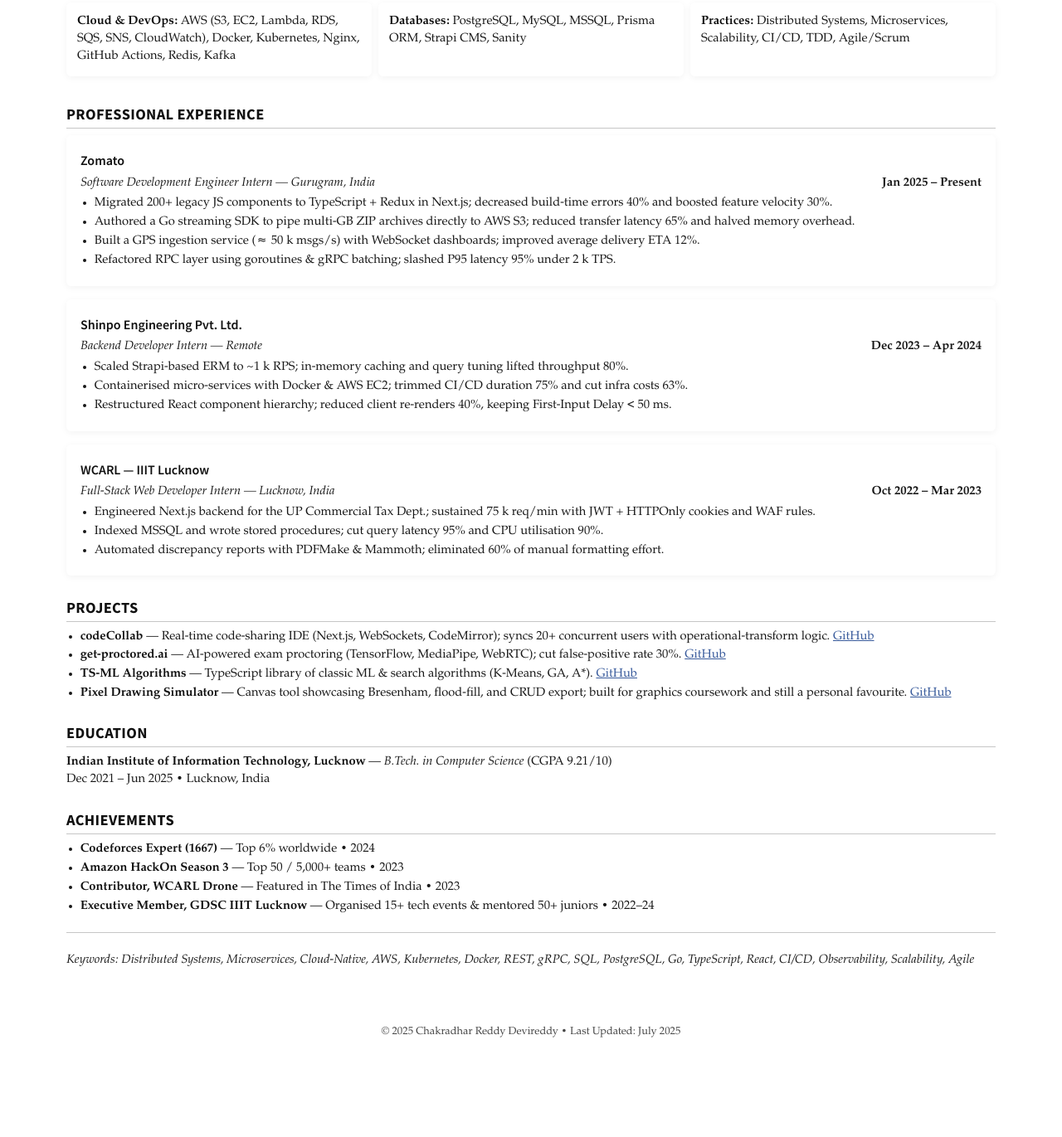
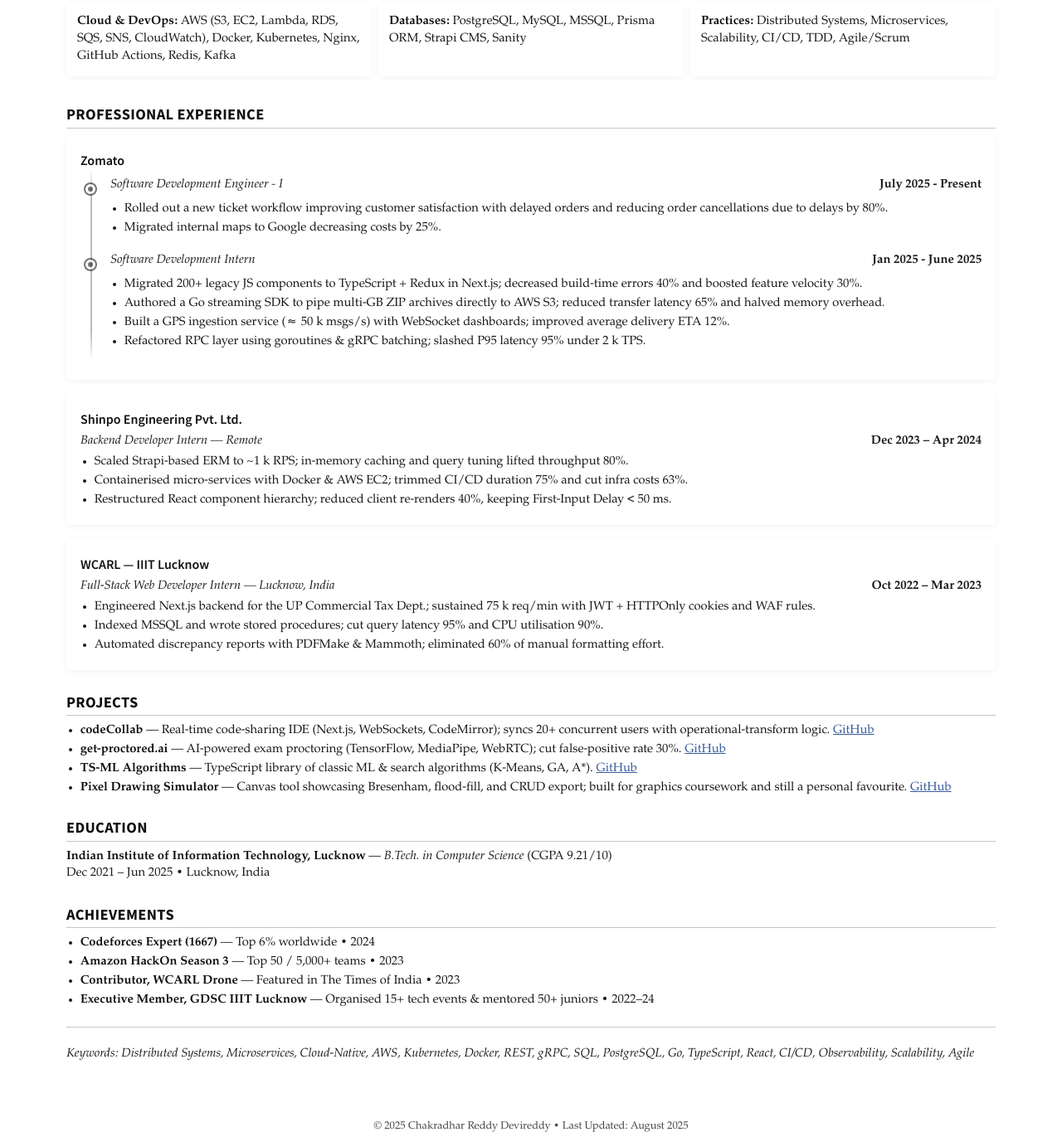
Before and after one commit to chakri68/resume, a plain HTML site: page index.html in a window 1280 px wide. Shown: the part 423-1794 px from the top of the page at 83% size. Before the commit the page ends 1732 px from the top, so only its background shows below. Drawn offline with Linux system fonts and the light colour scheme.

Commit message:
feat: update resume structure to include multiple positions and achievements for better representation

```diff
--- a/fullstack.json
+++ b/fullstack.json
@@ -57,11 +57,26 @@
       "title": "Software Development Engineer Intern",
       "location": "Gurugram, India",
       "period": "Jan 2025 – Present",
-      "achievements": [
-        "Migrated 200+ legacy JS components to TypeScript + Redux in Next.js; decreased build‑time errors 40% and boosted feature velocity 30%.",
-        "Authored a Go streaming SDK to pipe multi‑GB ZIP archives directly to AWS S3; reduced transfer latency 65% and halved memory overhead.",
-        "Built a GPS ingestion service (≈ 50 k msgs/s) with WebSocket dashboards; improved average delivery ETA 12%.",
-        "Refactored RPC layer using goroutines & gRPC batching; slashed P95 latency 95% under 2 k TPS."
+      "achievements": [],
+      "positions": [
+        {
+          "title": "Software Development Engineer - I",
+          "period": "July 2025 - Present",
+          "achievements": [
+            "Rolled out a new ticket workflow improving customer satisfaction with delayed orders and reducing order cancellations due to delays by 80%.",
+            "Migrated internal maps to Google decreasing costs by 25%."
+          ]
+        },
+        {
+          "title": "Software Development Intern",
+          "period": "Jan 2025 - June 2025",
+          "achievements": [
+            "Migrated 200+ legacy JS components to TypeScript + Redux in Next.js; decreased build‑time errors 40% and boosted feature velocity 30%.",
+            "Authored a Go streaming SDK to pipe multi‑GB ZIP archives directly to AWS S3; reduced transfer latency 65% and halved memory overhead.",
+            "Built a GPS ingestion service (≈ 50 k msgs/s) with WebSocket dashboards; improved average delivery ETA 12%.",
+            "Refactored RPC layer using goroutines & gRPC batching; slashed P95 latency 95% under 2 k TPS."
+          ]
+        }
       ]
     },
     {
@@ -137,6 +152,6 @@
   "keywords": "Distributed Systems, Microservices, Cloud‑Native, AWS, Kubernetes, Docker, REST, gRPC, SQL, PostgreSQL, Go, TypeScript, React, CI/CD, Observability, Scalability, Agile",
   "footer": {
     "copyright": "© 2025 Chakradhar Reddy Devireddy",
-    "lastUpdated": "July 2025"
+    "lastUpdated": "August 2025"
   }
 }
--- a/script.js
+++ b/script.js
@@ -2,7 +2,8 @@
 const resumeToLoad = new URLSearchParams(window.location.search).get("resume");
 
 function getResumeJson(name) {
-  if (["fullstack", "frontend"].includes(resumeToLoad)) return resumeToLoad;
+  if (["fullstack", "frontend", "example-positions"].includes(resumeToLoad))
+    return resumeToLoad;
   return "fullstack";
 }
 
@@ -72,8 +73,16 @@
   // Experience
   const experienceContainer = document.querySelector(".experience-container");
   data.experience.forEach((exp) => {
+    const containsPositions = exp.positions && exp.positions.length > 0;
     const article = document.createElement("article");
-    article.innerHTML = `
+
+    // Create the main company section
+    let experienceHTML;
+    if (containsPositions) {
+      article.classList.add("has-positions");
+      experienceHTML = `<h3>${exp.company}</h3>`;
+    } else {
+      experienceHTML = `
             <h3>${exp.company}</h3>
             <div class="job-header">
               <p class="job-title">${exp.title} — ${exp.location}</p>
@@ -85,6 +94,35 @@
                 .join("")}
             </ul>
           `;
+    }
+
+    // Add positions if they exist
+    if (exp.positions && exp.positions.length > 0) {
+      experienceHTML += `<div class="positions-timeline">`;
+      exp.positions.forEach((position, index) => {
+        experienceHTML += `
+          <div class="position-item">
+            <div class="position-marker screen-only">
+              <div class="position-circle"></div>
+            </div>
+            <div class="position-content">
+              <div class="job-header">
+                <p class="job-title">${position.title}</p>
+                <p class="job-date">${position.period}</p>
+              </div>
+              <ul>
+                ${position.achievements
+                  .map((achievement) => `<li>${achievement}</li>`)
+                  .join("")}
+              </ul>
+            </div>
+          </div>
+        `;
+      });
+      experienceHTML += `</div>`;
+    }
+
+    article.innerHTML = experienceHTML;
     experienceContainer.appendChild(article);
   });
 
--- a/styles.css
+++ b/styles.css
@@ -356,7 +356,96 @@
   margin: 0;
 }
 
-/* Skills grid for better organization */
+/* Positions timeline for multiple positions within same company */
+.positions-timeline {
+  margin-top: 1.5rem;
+  position: relative;
+  padding-left: 2rem;
+}
+
+.positions-timeline::before {
+  --trail-off-distance: -0.6rem;
+  content: "";
+  position: absolute;
+  left: 0.75rem;
+  top: var(--trail-off-distance);
+  bottom: var(--trail-off-distance);
+  width: 2px;
+  background: linear-gradient(
+    to bottom,
+    transparent 0%,
+    var(--clr-text) 15%,
+    var(--clr-text) 85%,
+    transparent 100%
+  );
+  opacity: 0.3;
+}
+
+.position-item {
+  display: flex;
+  align-items: flex-start;
+  margin-bottom: 1rem;
+  position: relative;
+}
+
+.position-marker {
+  position: absolute;
+  left: -2rem;
+  top: 0.2rem;
+  width: 1.5rem;
+  height: 1.5rem;
+  display: flex;
+  align-items: center;
+  justify-content: center;
+  z-index: 2;
+}
+
+.position-circle {
+  --circle-radius: 6px;
+  width: var(--circle-radius);
+  height: var(--circle-radius);
+  border-radius: 50%;
+  background-color: var(--clr-text);
+  opacity: 0.6;
+  border: 3px solid var(--clr-bg);
+  box-shadow: 0 0 0 2px var(--clr-text);
+}
+
+.position-content {
+  flex: 1;
+  padding-left: 0.25rem;
+}
+
+.position-content .job-header {
+  margin-bottom: 0.5rem;
+}
+
+.position-content ul {
+  margin-top: 0.5rem;
+}
+
+/* Hide position timeline in print mode */
+@media print {
+  .screen-only {
+    display: none !important;
+  }
+
+  .positions-timeline::before {
+    display: none;
+  }
+
+  .position-marker {
+    display: none;
+  }
+
+  .position-content {
+    padding-left: 0;
+  }
+
+  .positions-timeline {
+    padding-left: 0;
+  }
+} /* Skills grid for better organization */
 .skills-grid {
   display: grid;
   grid-template-columns: repeat(auto-fill, minmax(300px, 1fr));
@@ -388,6 +477,16 @@
   box-shadow: 0 2px 8px var(--clr-card-shadow);
   transition: transform 0.2s, box-shadow 0.2s,
     background-color var(--transition-speed);
+
+  &.has-positions {
+    h3 {
+      margin-bottom: 0.5rem;
+    }
+  }
+
+  .positions-timeline {
+    margin-top: 0.25rem;
+  }
 }
 
 article:hover {
@@ -493,7 +592,7 @@
 @media print {
   @page {
     size: A4 portrait;
-    margin: 1.3cm 1.6cm 1.4cm;
+    margin: 1.2cm 1.3cm 1.2cm;
     /* top  | sides | bottom */
   }
 
@@ -501,8 +600,8 @@
   body {
     width: 100%;
     max-width: none;
-    font-size: 8pt;
-    line-height: 1.35;
+    font-size: 7.75pt;
+    line-height: 1.25;
     padding: 0;
     -webkit-print-color-adjust: exact;
     color-adjust: exact;
```
Also changed, not shown: frontend.json (+22 -6 lines), schema.json (+32 -51 lines).
